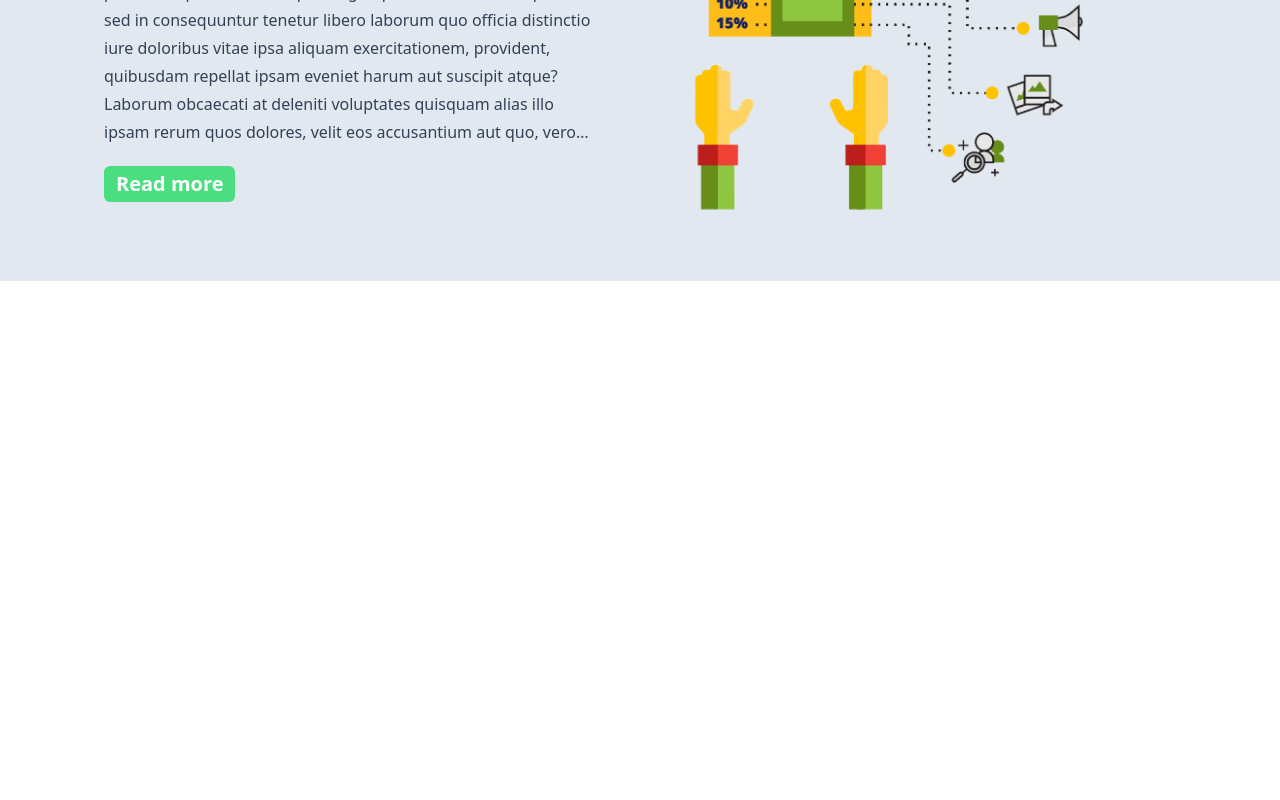
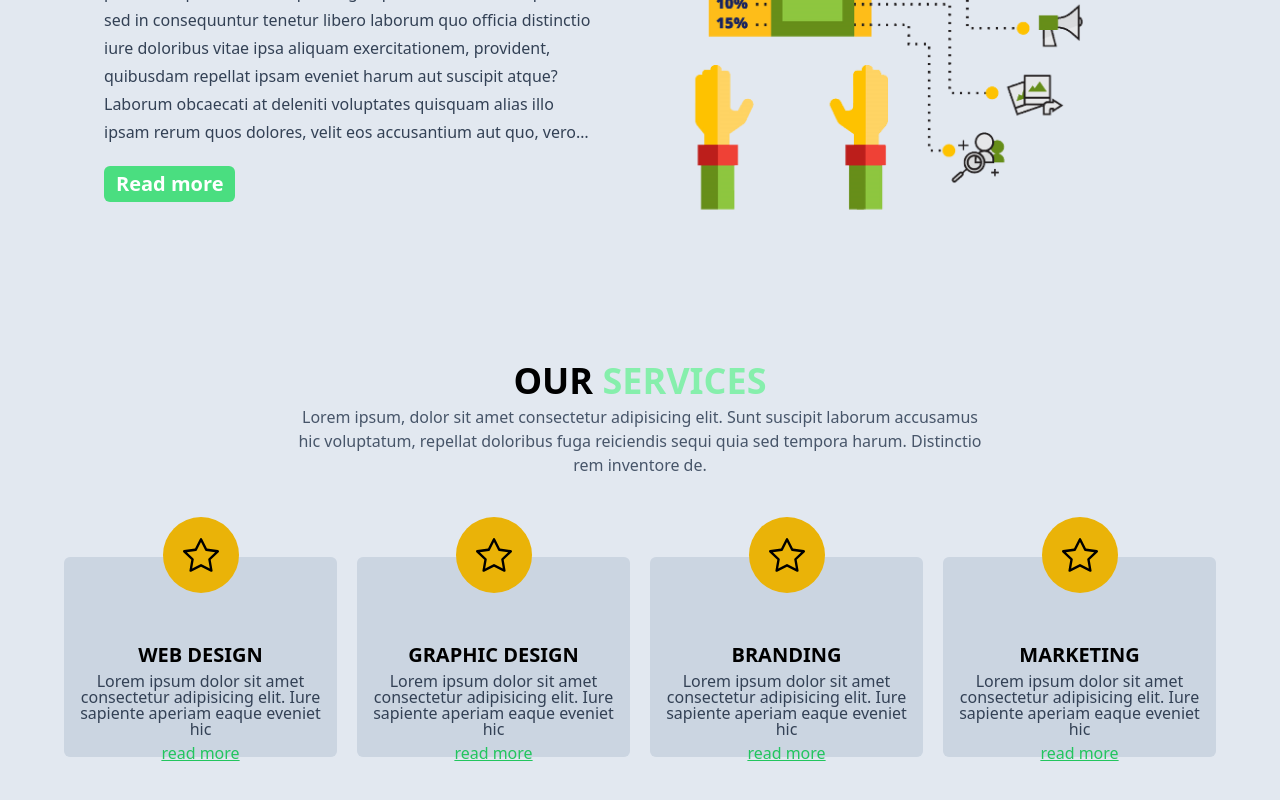
Before and after one commit to porashor/HighAgency, a React (Vite) app: page / in a window 1280 px wide. Shown: the part 1466-2266 px from the top of the page. Before the commit the page ends 1747 px from the top, so only its background shows below. Built offline with nearby package versions, Linux system fonts and the light colour scheme.

Commit message:
done the about and service section with response

```diff
--- a/src/App.jsx
+++ b/src/App.jsx
@@ -5,6 +5,7 @@ import 'slick-carousel/slick/slick.css';
 import 'slick-carousel/slick/slick-theme.css';
 import Advantages from './Components/Advantages';
 import Services from './Components/Services';
+import About from './Components/About';
 
 const App = () => {
   return (
@@ -12,6 +13,7 @@ const App = () => {
       <Navbar/>
       <Hero/>
       <Advantages/>
+      <About/>
       <Services/>
     </div>
   )
--- /dev/null
+++ b/src/Components/About.jsx
@@ -0,0 +1,30 @@
+import React from 'react'
+import Header from './Header'
+import Button from './Button'
+import Pic from "../assets/banner/about.png"
+const About = () => {
+  return (
+    <div className='bg-slate-200 py-10'>
+        <div className='w-[90%] mx-auto'>
+            {/* header section */}
+        <Header first={'About'} sec={'us'} low/>
+        {/* main body */}
+        <div className='py-2 grid grid-cols-1 lg:grid-cols-2 items-center justify-between'>
+            {/* text-section */}
+            <div className='px-10 py-2 order-2 lg:order-1'>
+                <div className='text-slate-700 leading-7 my-3 line-clamp-[9]'>
+                    Lorem ipsum dolor sit amet consectetur adipisicing elit. Iure sapiente aperiam eaque eveniet hic, enim unde, impedit facilis labore mollitia porro officia quis deserunt sunt nam. Sequi possimus quibusdam, eaque magni quo deserunt est. Impedit sed in consequuntur tenetur libero laborum quo officia distinctio iure doloribus vitae ipsa aliquam exercitationem, provident, quibusdam repellat ipsam eveniet harum aut suscipit atque? Laborum obcaecati at deleniti voluptates quisquam alias illo ipsam rerum quos dolores, velit eos accusantium aut quo, vero odio dignissimos necessitatibus numquam sint magnam mollitia excepturi nostrum inventore? Odit fugit delectus eius pariatur maxime voluptas accusamus, sapiente, corporis voluptatum nulla harum!
+                </div>
+                <Button>Read more</Button>
+            </div>
+            {/* image-section */}
+            <div className='order-1 lg:order-2'>
+                <img src={Pic} alt="" className='w-[80%] h-[80%] ' />
+            </div>
+        </div>
+        </div>
+    </div>
+  )
+}
+
+export default About
--- a/src/Components/Services.jsx
+++ b/src/Components/Services.jsx
@@ -1,7 +1,7 @@
 import React from 'react'
 import Header from './Header'
-import Button from './Button'
-import Pic from "../assets/banner/about.png"
+import { serviceData } from '../Data/dataAll'
+import { BsStar } from 'react-icons/bs'
 
 
 
@@ -10,20 +10,23 @@ const Services = () => {
     <div className='bg-slate-200 py-10'>
       <div className='w-[90%] mx-auto'>
         {/* header section */}
-        <Header first={'Our'} sec={'Services'} low/>
-        {/* main body */}
-        <div className='py-2 grid grid-cols-1 lg:grid-cols-2 items-center justify-between'>
-            {/* text-section */}
-            <div className='px-10 py-2 order-2 lg:order-1'>
-                <div className='text-slate-700 leading-7 my-3 line-clamp-[9]'>
-                    Lorem ipsum dolor sit amet consectetur adipisicing elit. Iure sapiente aperiam eaque eveniet hic, enim unde, impedit facilis labore mollitia porro officia quis deserunt sunt nam. Sequi possimus quibusdam, eaque magni quo deserunt est. Impedit sed in consequuntur tenetur libero laborum quo officia distinctio iure doloribus vitae ipsa aliquam exercitationem, provident, quibusdam repellat ipsam eveniet harum aut suscipit atque? Laborum obcaecati at deleniti voluptates quisquam alias illo ipsam rerum quos dolores, velit eos accusantium aut quo, vero odio dignissimos necessitatibus numquam sint magnam mollitia excepturi nostrum inventore? Odit fugit delectus eius pariatur maxime voluptas accusamus, sapiente, corporis voluptatum nulla harum!
+        <Header first={'Our'} sec={'Services'}/>
+        {/* main-section */}
+        <div className='grid grid-cols-1 md:grid-cols-2 lg:grid-cols-4 gap-20 md:gap-5 my-10'>
+            {serviceData.map((item, index)=>(
+                <div key={index} className='bg-slate-300 w-full h-[200px] mt-15 pt-2 rounded-md'>
+                    {/* logo section */}
+                    <div className='text-4xl p-5 bg-yellow-500 w-fit rounded-full mx-auto -translate-y-12'>
+                        <BsStar/>
+                    </div>
+                    {/* header section */}
+                    <div className='text-center uppercase font-semibold text-xl'>{item.name}</div>
+                    {/* details section */}
+                    <div className='py-1 text-center text-slate-700 leading-4 px-4'>{item.details}</div>
+                    {/* read more links */}
+                    <div className='text-center '><a href="" className='underline text-green-500'>{item.btn}</a></div>
                 </div>
-                <Button>Read more</Button>
-            </div>
-            {/* image-section */}
-            <div className='order-1 lg:order-2'>
-                <img src={Pic} alt="" className='w-[80%] h-[80%] ' />
-            </div>
+            ))}
         </div>
       </div>
     </div>
--- a/src/Data/dataAll.jsx
+++ b/src/Data/dataAll.jsx
@@ -103,3 +103,29 @@ export const advance = [
         icon: <BsChat/>
     },
 ]
+
+
+
+
+export const serviceData = [
+    {
+        name: "web design",
+        details: "Lorem ipsum dolor sit amet consectetur adipisicing elit. Iure sapiente aperiam eaque eveniet hic",
+        btn: "read more"
+    },
+    {
+        name: "graphic design",
+        details: "Lorem ipsum dolor sit amet consectetur adipisicing elit. Iure sapiente aperiam eaque eveniet hic",
+        btn: "read more"
+    },
+    {
+        name: "branding",
+        details: "Lorem ipsum dolor sit amet consectetur adipisicing elit. Iure sapiente aperiam eaque eveniet hic",
+        btn: "read more"
+    },
+    {
+        name: "marketing",
+        details: "Lorem ipsum dolor sit amet consectetur adipisicing elit. Iure sapiente aperiam eaque eveniet hic",
+        btn: "read more"
+    },
+]
```
